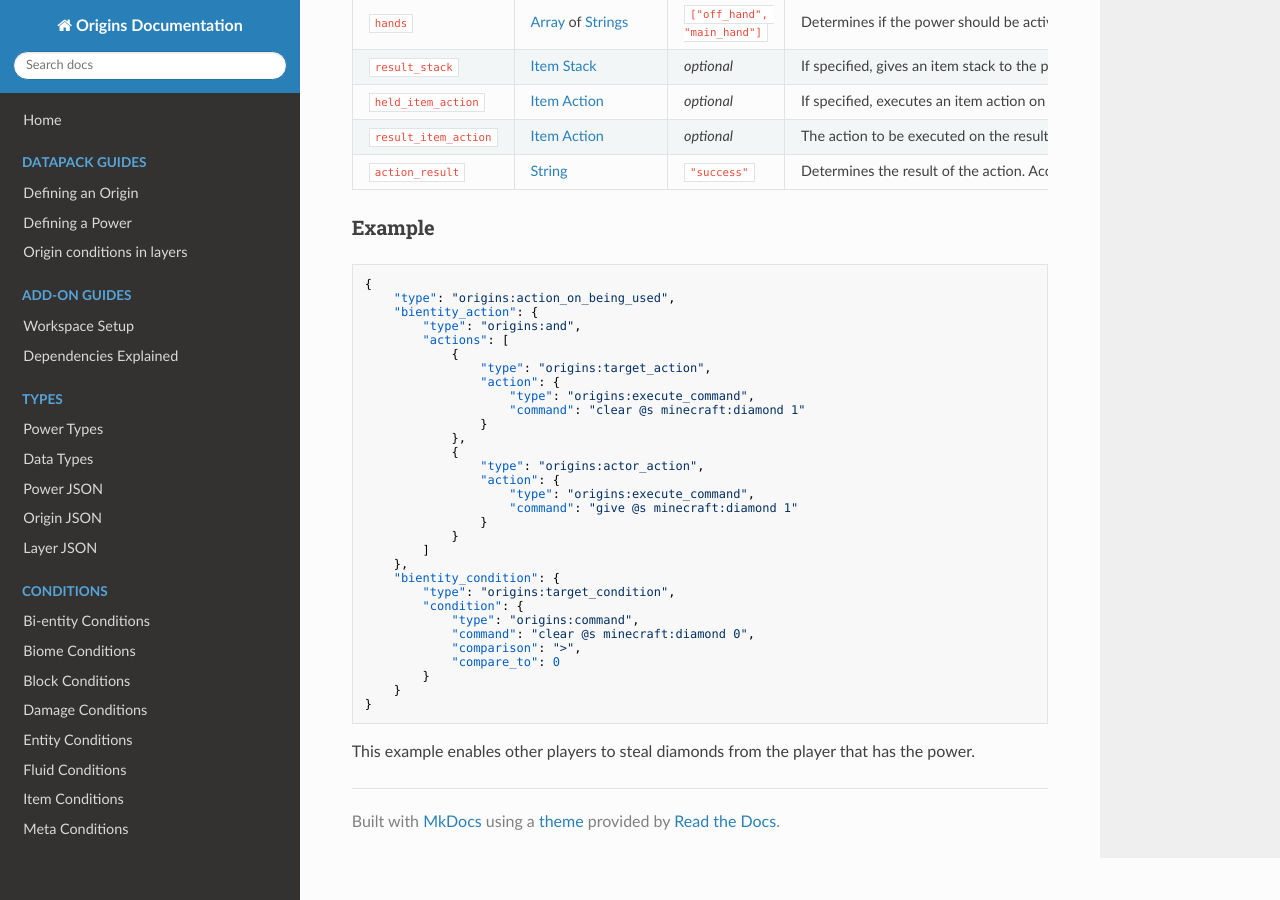
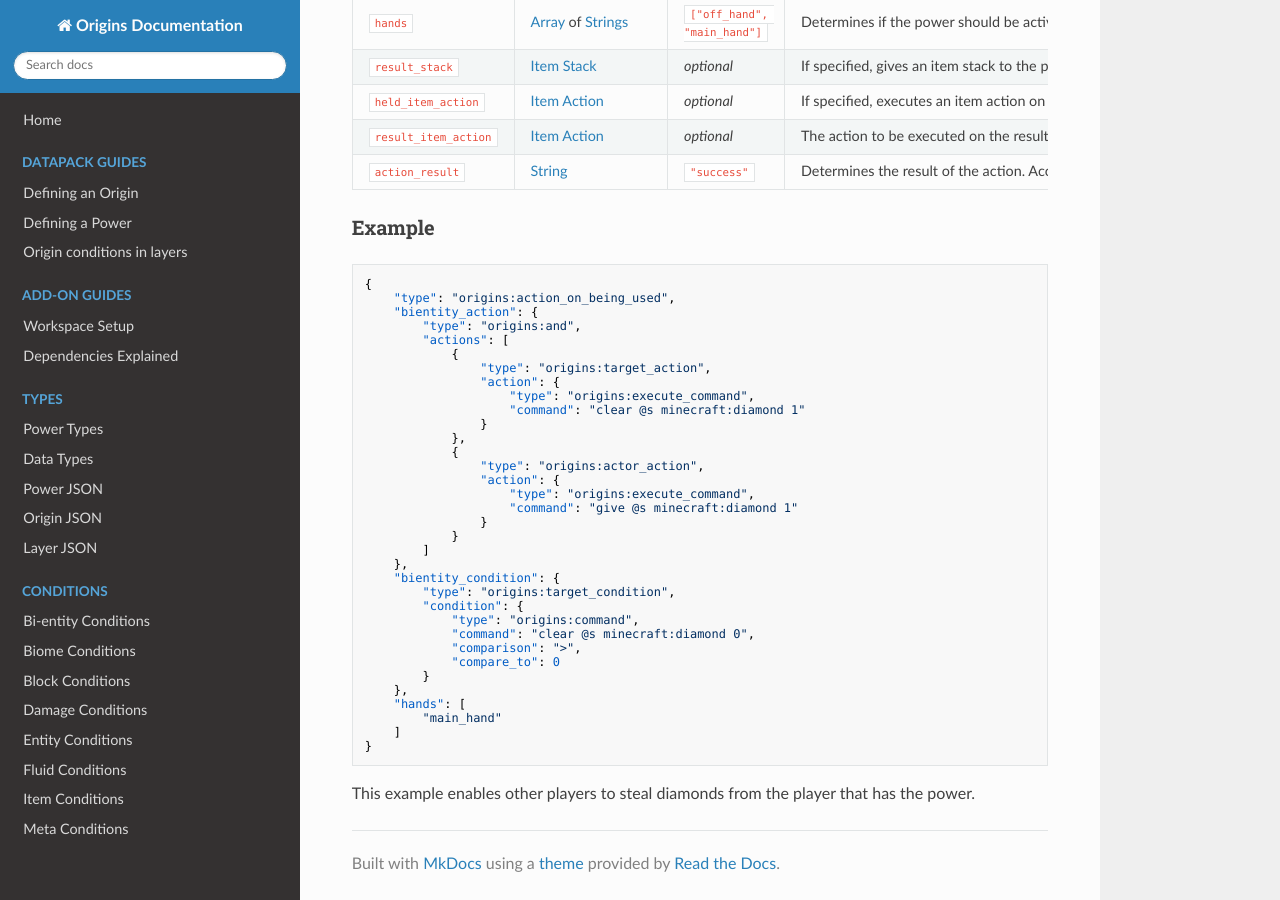
Before and after one commit to apace100/origins-docs, an MkDocs documentation site: the page built from docs/power_types/action_on_being_used.md, in a window 1280 px wide and 900 px high, scrolled down 565 px. Built offline with MkDocs 1.6.1, drawn with Linux system fonts in a browser that asks for light colours; nearby versions of some CDN libraries.

Commit message:
Fixed the example in `action_on_being_used.md` It should now only run the specified action(s) once

````diff
--- a/docs/power_types/action_on_being_used.md
+++ b/docs/power_types/action_on_being_used.md
@@ -54,7 +54,10 @@ Field | Type | Default | Description
             "comparison": ">",
             "compare_to": 0
         }
-    }
+    },
+    "hands": [
+        "main_hand"
+    ]
 }
 ```
 This example enables other players to steal diamonds from the player that has the power.
````
